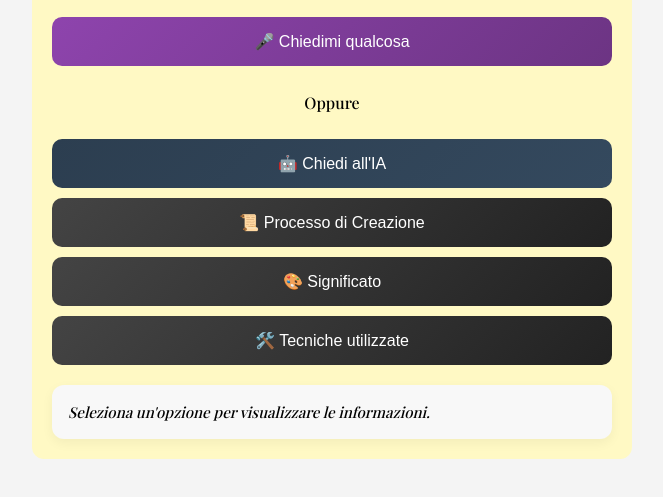
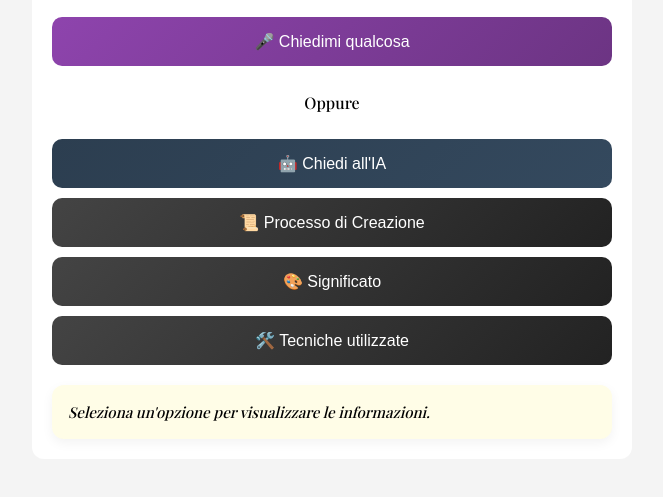
Before and after one commit to superjaviko/handcrafting, a website: page index.html in a window 1280 px wide. Shown: the part 236-733 px from the top of the page, without its empty margins (308-971 px from the left). Drawn offline with nearby package versions, Linux system fonts and the light colour scheme.

Commit message:
Update index.html

```diff
--- a/index.html
+++ b/index.html
@@ -35,7 +35,7 @@
     .container {
       max-width: 600px;
       margin: auto;
-      background: #fff9c4;
+      background: white;
       padding: 20px;
       border-radius: 12px;
     }
@@ -118,7 +118,7 @@
     #respuestaChat {
       margin-top: 20px;
       padding: 16px;
-      background: #f8f8f8;
+      background: #fffde7;
       border-radius: 12px;
       font-size: 15px;
       text-align:justify;
```
